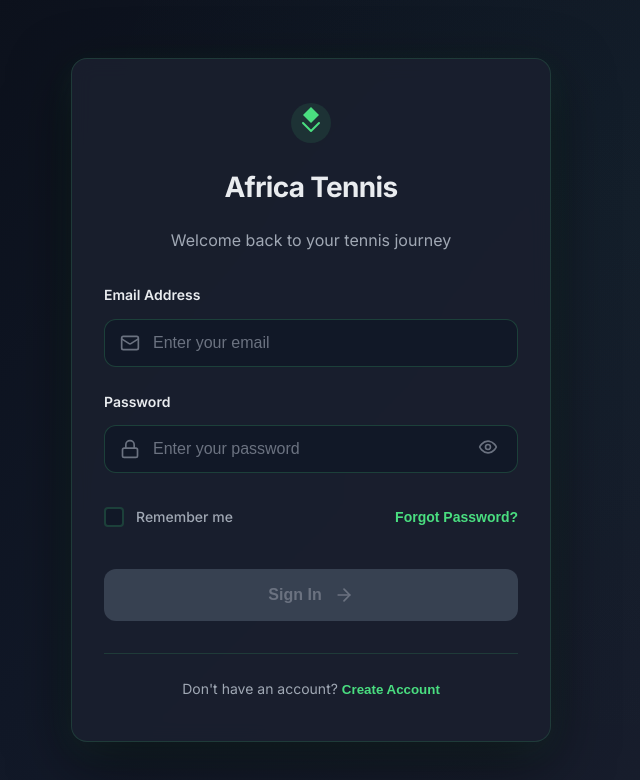
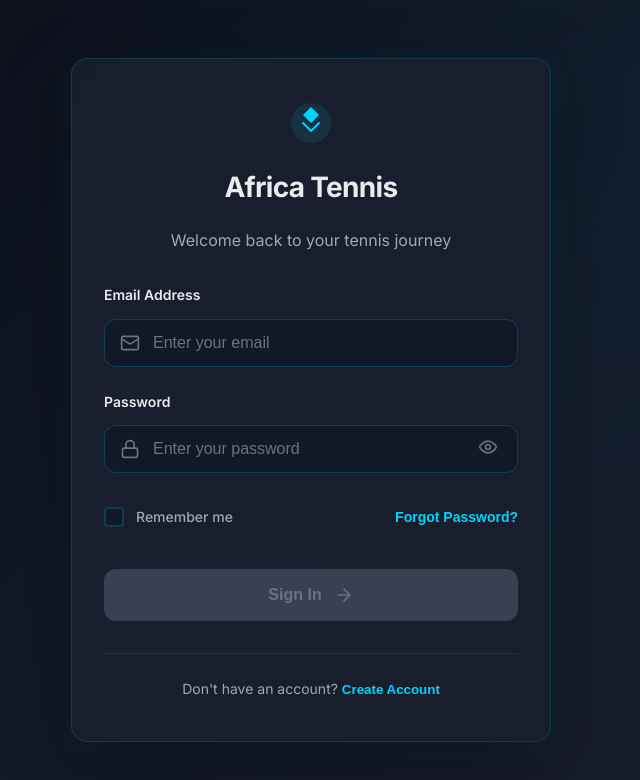
Before and after one commit to Blisterforanhour/ATR-app, a React (Vite) app: page / in a window 1280 px wide. Shown: the top 780 px of the page, without its empty margins (329-969 px from the left). Built offline with nearby package versions, Linux system fonts and the light colour scheme.

Commit message:
Update Button Styling to Futuristic Neon Blue

```diff
--- a/src/styles/dark-mode.css
+++ b/src/styles/dark-mode.css
@@ -1,12 +1,12 @@
 /* Dark Mode - "Midnight Protocol" Theme */
 .theme-dark {
   /* Primary Colors */
-  --quantum-cyan: #40dcff;
-  --nebula-purple: #aa55ff;
+  --quantum-cyan: #00d4ff;
+  --nebula-purple: #8b5cf6;
 
   /* Brand Colors */
-  --brand-forest: #4ade80;        /* Brighter green for dark mode */
-  --brand-forest-dark: #22c55e;   /* Darker variant */
+  --brand-forest: #00d4ff;        /* Changed to neon cyan */
+  --brand-forest-dark: #0099cc;   /* Darker neon cyan variant */
   --brand-sand: #fbbf24;          /* Warm yellow for dark mode */
   --brand-sand-light: #fcd34d;    /* Lighter variant */
 
@@ -30,19 +30,19 @@
 
   /* Login Specific Colors */
   --login-bg: linear-gradient(135deg, #0a0e17 0%, #111827 50%, #1a1f2e 100%);
-  --login-pattern: radial-gradient(circle at 75% 25%, #4ade80 0%, transparent 50%);
+  --login-pattern: radial-gradient(circle at 75% 25%, #00d4ff 0%, transparent 50%);
   --login-card-bg: rgba(26, 31, 46, 0.95);
-  --login-border: rgba(78, 222, 128, 0.15);
-  --login-shadow: 0 20px 60px rgba(0, 0, 0, 0.5), 0 8px 32px rgba(78, 222, 128, 0.1);
+  --login-border: rgba(0, 212, 255, 0.15);
+  --login-shadow: 0 20px 60px rgba(0, 0, 0, 0.5), 0 8px 32px rgba(0, 212, 255, 0.1);
 
   --login-text-primary: #e9ecef;
   --login-text-secondary: #a0a8b4;
   --login-text-muted: #6b7280;
 
   --login-input-bg: rgba(17, 24, 39, 0.8);
-  --login-input-border: rgba(78, 222, 128, 0.2);
-  --login-focus-ring: rgba(78, 222, 128, 0.2);
-  --login-hover-bg: rgba(78, 222, 128, 0.1);
+  --login-input-border: rgba(0, 212, 255, 0.2);
+  --login-focus-ring: rgba(0, 212, 255, 0.2);
+  --login-hover-bg: rgba(0, 212, 255, 0.1);
 
   --login-error: #ff3366;
   --login-error-bg: rgba(255, 51, 102, 0.1);
@@ -57,61 +57,61 @@
 
   /* Onboarding Specific Colors */
   --onboarding-bg: linear-gradient(135deg, #0a0e17 0%, #1a1f2e 25%, #2d1b69 50%, #1e3a8a 75%, #0f766e 100%);
-  --onboarding-pattern: radial-gradient(circle at 25% 75%, #4ade80 0%, transparent 50%),
-                        radial-gradient(circle at 75% 25%, #aa55ff 0%, transparent 50%),
-                        radial-gradient(circle at 50% 50%, #40dcff 0%, transparent 50%);
+  --onboarding-pattern: radial-gradient(circle at 25% 75%, #00d4ff 0%, transparent 50%),
+                        radial-gradient(circle at 75% 25%, #8b5cf6 0%, transparent 50%),
+                        radial-gradient(circle at 50% 50%, #00d4ff 0%, transparent 50%);
 
   --onboarding-card-bg: rgba(26, 31, 46, 0.9);
-  --onboarding-card-pattern: linear-gradient(45deg, #4ade80 0%, #aa55ff 50%, #40dcff 100%);
-  --onboarding-border: rgba(78, 222, 128, 0.2);
-  --onboarding-shadow: 0 25px 80px rgba(0, 0, 0, 0.6), 0 12px 40px rgba(78, 222, 128, 0.15);
+  --onboarding-card-pattern: linear-gradient(45deg, #00d4ff 0%, #8b5cf6 50%, #00d4ff 100%);
+  --onboarding-border: rgba(0, 212, 255, 0.2);
+  --onboarding-shadow: 0 25px 80px rgba(0, 0, 0, 0.6), 0 12px 40px rgba(0, 212, 255, 0.15);
 
   --onboarding-text-primary: #ffffff;
   --onboarding-text-secondary: #e2e8f0;
   --onboarding-text-muted: #94a3b8;
-  --onboarding-text-accent: #4ade80;
+  --onboarding-text-accent: #00d4ff;
 
-  --onboarding-icon-bg: linear-gradient(135deg, #4ade80 0%, #22c55e 100%);
+  --onboarding-icon-bg: linear-gradient(135deg, #00d4ff 0%, #0099cc 100%);
   --onboarding-icon-color: #ffffff;
-  --onboarding-icon-shadow: rgba(78, 222, 128, 0.4);
-  --onboarding-icon-accent: #4ade80;
+  --onboarding-icon-shadow: rgba(0, 212, 255, 0.4);
+  --onboarding-icon-accent: #00d4ff;
 
   --onboarding-input-bg: rgba(17, 24, 39, 0.8);
-  --onboarding-input-border: rgba(78, 222, 128, 0.2);
-  --onboarding-focus-color: #4ade80;
-  --onboarding-focus-ring: rgba(78, 222, 128, 0.2);
+  --onboarding-input-border: rgba(0, 212, 255, 0.2);
+  --onboarding-focus-color: #00d4ff;
+  --onboarding-focus-ring: rgba(0, 212, 255, 0.2);
 
   --onboarding-option-bg: rgba(17, 24, 39, 0.6);
-  --onboarding-option-border: rgba(78, 222, 128, 0.15);
-  --onboarding-option-hover: #4ade80;
-  --onboarding-option-hover-border: rgba(78, 222, 128, 0.4);
-  --onboarding-option-shadow: rgba(78, 222, 128, 0.2);
+  --onboarding-option-border: rgba(0, 212, 255, 0.15);
+  --onboarding-option-hover: #00d4ff;
+  --onboarding-option-hover-border: rgba(0, 212, 255, 0.4);
+  --onboarding-option-shadow: rgba(0, 212, 255, 0.2);
 
-  --onboarding-selected-bg: rgba(78, 222, 128, 0.1);
-  --onboarding-selected-border: #4ade80;
-  --onboarding-selected-shadow: rgba(78, 222, 128, 0.3);
-  --onboarding-selected-indicator: #4ade80;
-  --onboarding-indicator-ring: rgba(78, 222, 128, 0.3);
+  --onboarding-selected-bg: rgba(0, 212, 255, 0.1);
+  --onboarding-selected-border: #00d4ff;
+  --onboarding-selected-shadow: rgba(0, 212, 255, 0.3);
+  --onboarding-selected-indicator: #00d4ff;
+  --onboarding-indicator-ring: rgba(0, 212, 255, 0.3);
 
   --onboarding-rating-bg: rgba(17, 24, 39, 0.8);
-  --onboarding-rating-border: rgba(78, 222, 128, 0.2);
+  --onboarding-rating-border: rgba(0, 212, 255, 0.2);
 
-  --onboarding-button-bg: linear-gradient(135deg, #4ade80 0%, #22c55e 100%);
+  --onboarding-button-bg: linear-gradient(135deg, #00d4ff 0%, #0099cc 100%);
   --onboarding-button-text: #ffffff;
-  --onboarding-button-shadow: rgba(78, 222, 128, 0.4);
-  --onboarding-button-hover-shadow: rgba(78, 222, 128, 0.6);
+  --onboarding-button-shadow: rgba(0, 212, 255, 0.4);
+  --onboarding-button-hover-shadow: rgba(0, 212, 255, 0.6);
 
   --onboarding-disabled-bg: #374151;
   --onboarding-disabled-text: #9ca3af;
 
   /* Skill Level Colors */
-  --skill-beginner: #4ade80;
+  --skill-beginner: #00d4ff;
   --skill-intermediate: #fbbf24;
   --skill-advanced: #f97316;
 
   /* Border Colors */
-  --border-primary: rgba(78, 222, 128, 0.3);
-  --border-secondary: rgba(170, 85, 255, 0.3);
+  --border-primary: rgba(0, 212, 255, 0.3);
+  --border-secondary: rgba(139, 92, 246, 0.3);
   --border-subtle: rgba(255, 255, 255, 0.1);
   --border-muted: rgba(255, 255, 255, 0.05);
 
@@ -121,36 +121,36 @@
   --glass-highlight: rgba(255, 255, 255, 0.05);
 
   /* Shadow Colors */
-  --shadow-quantum: rgba(64, 220, 255, 0.4);
-  --shadow-nebula: rgba(170, 85, 255, 0.4);
+  --shadow-quantum: rgba(0, 212, 255, 0.4);
+  --shadow-nebula: rgba(139, 92, 246, 0.4);
   --shadow-standard: rgba(0, 0, 0, 0.5);
   --shadow-elevated: rgba(0, 0, 0, 0.8);
 
   /* Gradient Stops */
-  --gradient-primary: linear-gradient(135deg, var(--brand-forest), var(--brand-forest-dark));
+  --gradient-primary: linear-gradient(135deg, #00d4ff 0%, #0099cc 50%, #8b5cf6 100%);
   --gradient-success: linear-gradient(135deg, var(--success-green), var(--quantum-cyan));
   --gradient-error: linear-gradient(135deg, var(--error-pink), var(--warning-orange));
-  --gradient-hero: linear-gradient(135deg, var(--brand-forest), var(--nebula-purple), var(--accent-yellow), var(--success-green));
+  --gradient-hero: linear-gradient(135deg, #00d4ff 0%, #8b5cf6 35%, #ffdc00 70%, #00ffaa 100%);
 
   /* Interactive States */
   --hover-bg: rgba(255, 255, 255, 0.05);
   --active-bg: rgba(255, 255, 255, 0.1);
-  --focus-ring: var(--brand-forest);
+  --focus-ring: #00d4ff;
 
   /* Component-specific */
   --input-bg: rgba(17, 24, 39, 0.8);
   --input-border: var(--border-subtle);
-  --input-focus-border: var(--brand-forest);
+  --input-focus-border: #00d4ff;
 
   --button-primary-bg: var(--gradient-primary);
-  --button-secondary-bg: rgba(78, 222, 128, 0.2);
+  --button-secondary-bg: rgba(0, 212, 255, 0.2);
   --button-danger-bg: var(--gradient-error);
 
   --modal-backdrop: rgba(10, 14, 23, 0.8);
   --modal-bg: var(--glass-bg);
 
   /* Rating Colors */
-  --rating-beginner: #4ade80;
+  --rating-beginner: #00d4ff;
   --rating-intermediate: #fbbf24;
   --rating-advanced: #f97316;
   --rating-expert: #ef4444;
--- a/src/styles/light-mode.css
+++ b/src/styles/light-mode.css
@@ -1,12 +1,12 @@
 /* Light Mode - "Glacier White" Theme - Enhanced for Readability & Comfort */
 .theme-light {
   /* === PRIMARY COLORS === */
-  --quantum-cyan: #0369a1;        /* HEX: #0369a1 | RGB: 3, 105, 161 */
+  --quantum-cyan: #0066cc;        /* HEX: #0066cc | RGB: 0, 102, 204 */
   --nebula-purple: #7c3aed;       /* HEX: #7c3aed | RGB: 124, 58, 237 */
 
   /* === BRAND COLORS === */
-  --brand-forest: #2C5530;        /* HEX: #2C5530 | RGB: 44, 85, 48 */
-  --brand-forest-dark: #1e3a21;   /* HEX: #1e3a21 | RGB: 30, 58, 33 */
+  --brand-forest: #0066cc;        /* HEX: #0066cc | RGB: 0, 102, 204 */
+  --brand-forest-dark: #004499;   /* HEX: #004499 | RGB: 0, 68, 153 */
   --brand-sand: #F5DEB3;          /* HEX: #F5DEB3 | RGB: 245, 222, 179 */
   --brand-sand-light: #faf6ed;    /* HEX: #faf6ed | RGB: 250, 246, 237 */
 
@@ -30,19 +30,19 @@
 
   /* === LOGIN SPECIFIC COLORS === */
   --login-bg: linear-gradient(135deg, #faf6ed 0%, #f8fafc 50%, #ffffff 100%);
-  --login-pattern: radial-gradient(circle at 25% 25%, #2C5530 0%, transparent 50%);
+  --login-pattern: radial-gradient(circle at 25% 25%, #0066cc 0%, transparent 50%);
   --login-card-bg: rgba(255, 255, 255, 0.95);
-  --login-border: rgba(44, 85, 48, 0.08);
-  --login-shadow: 0 20px 60px rgba(44, 85, 48, 0.08), 0 8px 32px rgba(0, 0, 0, 0.04);
+  --login-border: rgba(0, 102, 204, 0.08);
+  --login-shadow: 0 20px 60px rgba(0, 102, 204, 0.08), 0 8px 32px rgba(0, 0, 0, 0.04);
 
   --login-text-primary: #0f172a;
   --login-text-secondary: #475569;
   --login-text-muted: #64748b;
 
   --login-input-bg: rgba(255, 255, 255, 0.98);
-  --login-input-border: rgba(44, 85, 48, 0.15);
-  --login-focus-ring: rgba(44, 85, 48, 0.1);
-  --login-hover-bg: rgba(44, 85, 48, 0.05);
+  --login-input-border: rgba(0, 102, 204, 0.15);
+  --login-focus-ring: rgba(0, 102, 204, 0.1);
+  --login-hover-bg: rgba(0, 102, 204, 0.05);
 
   --login-error: #dc2626;
   --login-error-bg: rgba(220, 38, 38, 0.05);
@@ -57,60 +57,60 @@
 
   /* === ONBOARDING SPECIFIC COLORS === */
   --onboarding-bg: linear-gradient(135deg, #faf6ed 0%, #f0f9ff 25%, #ede9fe 50%, #ecfdf5 75%, #f0fdfa 100%);
-  --onboarding-pattern: radial-gradient(circle at 75% 25%, #2C5530 0%, transparent 50%),
+  --onboarding-pattern: radial-gradient(circle at 75% 25%, #0066cc 0%, transparent 50%),
                         radial-gradient(circle at 25% 75%, #7c3aed 0%, transparent 50%),
-                        radial-gradient(circle at 50% 50%, #0369a1 0%, transparent 50%);
+                        radial-gradient(circle at 50% 50%, #0066cc 0%, transparent 50%);
 
   --onboarding-card-bg: rgba(255, 255, 255, 0.95);
-  --onboarding-card-pattern: linear-gradient(45deg, #2C5530 0%, #7c3aed 50%, #0369a1 100%);
-  --onboarding-border: rgba(44, 85, 48, 0.12);
-  --onboarding-shadow: 0 25px 80px rgba(44, 85, 48, 0.12), 0 12px 40px rgba(0, 0, 0, 0.08);
+  --onboarding-card-pattern: linear-gradient(45deg, #0066cc 0%, #7c3aed 50%, #0066cc 100%);
+  --onboarding-border: rgba(0, 102, 204, 0.12);
+  --onboarding-shadow: 0 25px 80px rgba(0, 102, 204, 0.12), 0 12px 40px rgba(0, 0, 0, 0.08);
 
   --onboarding-text-primary: #0f172a;
   --onboarding-text-secondary: #475569;
   --onboarding-text-muted: #64748b;
-  --onboarding-text-accent: #2C5530;
+  --onboarding-text-accent: #0066cc;
 
-  --onboarding-icon-bg: linear-gradient(135deg, #2C5530 0%, #1e3a21 100%);
+  --onboarding-icon-bg: linear-gradient(135deg, #0066cc 0%, #004499 100%);
   --onboarding-icon-color: #ffffff;
-  --onboarding-icon-shadow: rgba(44, 85, 48, 0.3);
-  --onboarding-icon-accent: #2C5530;
+  --onboarding-icon-shadow: rgba(0, 102, 204, 0.3);
+  --onboarding-icon-accent: #0066cc;
 
   --onboarding-input-bg: rgba(255, 255, 255, 0.98);
-  --onboarding-input-border: rgba(44, 85, 48, 0.15);
-  --onboarding-focus-color: #2C5530;
-  --onboarding-focus-ring: rgba(44, 85, 48, 0.1);
+  --onboarding-input-border: rgba(0, 102, 204, 0.15);
+  --onboarding-focus-color: #0066cc;
+  --onboarding-focus-ring: rgba(0, 102, 204, 0.1);
 
   --onboarding-option-bg: rgba(255, 255, 255, 0.8);
-  --onboarding-option-border: rgba(44, 85, 48, 0.12);
-  --onboarding-option-hover: #2C5530;
-  --onboarding-option-hover-border: rgba(44, 85, 48, 0.3);
-  --onboarding-option-shadow: rgba(44, 85, 48, 0.15);
+  --onboarding-option-border: rgba(0, 102, 204, 0.12);
+  --onboarding-option-hover: #0066cc;
+  --onboarding-option-hover-border: rgba(0, 102, 204, 0.3);
+  --onboarding-option-shadow: rgba(0, 102, 204, 0.15);
 
-  --onboarding-selected-bg: rgba(44, 85, 48, 0.05);
-  --onboarding-selected-border: #2C5530;
-  --onboarding-selected-shadow: rgba(44, 85, 48, 0.2);
-  --onboarding-selected-indicator: #2C5530;
-  --onboarding-indicator-ring: rgba(44, 85, 48, 0.2);
+  --onboarding-selected-bg: rgba(0, 102, 204, 0.05);
+  --onboarding-selected-border: #0066cc;
+  --onboarding-selected-shadow: rgba(0, 102, 204, 0.2);
+  --onboarding-selected-indicator: #0066cc;
+  --onboarding-indicator-ring: rgba(0, 102, 204, 0.2);
 
   --onboarding-rating-bg: rgba(255, 255, 255, 0.9);
-  --onboarding-rating-border: rgba(44, 85, 48, 0.15);
+  --onboarding-rating-border: rgba(0, 102, 204, 0.15);
 
-  --onboarding-button-bg: linear-gradient(135deg, #2C5530 0%, #1e3a21 100%);
+  --onboarding-button-bg: linear-gradient(135deg, #0066cc 0%, #004499 100%);
   --onboarding-button-text: #ffffff;
-  --onboarding-button-shadow: rgba(44, 85, 48, 0.3);
-  --onboarding-button-hover-shadow: rgba(44, 85, 48, 0.4);
+  --onboarding-button-shadow: rgba(0, 102, 204, 0.3);
+  --onboarding-button-hover-shadow: rgba(0, 102, 204, 0.4);
 
   --onboarding-disabled-bg: #e2e8f0;
   --onboarding-disabled-text: #94a3b8;
 
   /* === SKILL LEVEL COLORS === */
-  --skill-beginner: #059669;
+  --skill-beginner: #0066cc;
   --skill-intermediate: #d97706;
   --skill-advanced: #dc2626;
 
   /* === BORDER COLORS === */
-  --border-primary: rgba(44, 85, 48, 0.3);
+  --border-primary: rgba(0, 102, 204, 0.3);
   --border-secondary: rgba(124, 58, 237, 0.3);
   --border-subtle: rgba(15, 23, 42, 0.12);
   --border-muted: rgba(15, 23, 42, 0.06);
@@ -121,36 +121,36 @@
   --glass-highlight: rgba(255, 255, 255, 0.95);
 
   /* === SHADOW COLORS === */
-  --shadow-quantum: rgba(3, 105, 161, 0.25);
+  --shadow-quantum: rgba(0, 102, 204, 0.25);
   --shadow-nebula: rgba(124, 58, 237, 0.25);
   --shadow-standard: rgba(15, 23, 42, 0.08);
   --shadow-elevated: rgba(15, 23, 42, 0.12);
 
   /* === GRADIENT DEFINITIONS === */
-  --gradient-primary: linear-gradient(135deg, #2C5530 0%, #1e3a21 100%);
-  --gradient-success: linear-gradient(135deg, #059669 0%, #0369a1 100%);
+  --gradient-primary: linear-gradient(135deg, #0066cc 0%, #004499 50%, #7c3aed 100%);
+  --gradient-success: linear-gradient(135deg, #059669 0%, #0066cc 100%);
   --gradient-error: linear-gradient(135deg, #dc2626 0%, #d97706 100%);
-  --gradient-hero: linear-gradient(135deg, #2C5530 0%, #7c3aed 35%, #ca8a04 70%, #059669 100%);
+  --gradient-hero: linear-gradient(135deg, #0066cc 0%, #7c3aed 35%, #ca8a04 70%, #059669 100%);
 
   /* === INTERACTIVE STATES === */
   --hover-bg: rgba(15, 23, 42, 0.04);
   --active-bg: rgba(15, 23, 42, 0.08);
-  --focus-ring: #2C5530;
+  --focus-ring: #0066cc;
 
   /* === COMPONENT-SPECIFIC COLORS === */
   --input-bg: rgba(255, 255, 255, 0.95);
   --input-border: rgba(15, 23, 42, 0.15);
-  --input-focus-border: #2C5530;
+  --input-focus-border: #0066cc;
 
   --button-primary-bg: var(--gradient-primary);
-  --button-secondary-bg: rgba(44, 85, 48, 0.08);
+  --button-secondary-bg: rgba(0, 102, 204, 0.08);
   --button-danger-bg: var(--gradient-error);
 
   --modal-backdrop: rgba(15, 23, 42, 0.4);
   --modal-bg: var(--glass-bg);
 
   /* === RATING COLORS === */
-  --rating-beginner: #059669;
+  --rating-beginner: #0066cc;
   --rating-intermediate: #d97706;
   --rating-advanced: #dc2626;
   --rating-expert: #991b1b;
@@ -170,7 +170,7 @@
   box-shadow:
     0 4px 12px rgba(15, 23, 42, 0.1),
     0 8px 24px rgba(15, 23, 42, 0.08);
-  border-color: rgba(44, 85, 48, 0.2);
+  border-color: rgba(0, 102, 204, 0.2);
 }
 
 /* Modal Enhancements */
@@ -185,25 +185,25 @@
 .theme-light .btn-primary {
   background: var(--gradient-primary);
   box-shadow:
-    0 2px 8px rgba(44, 85, 48, 0.2),
-    0 4px 16px rgba(44, 85, 48, 0.1);
+    0 2px 8px rgba(0, 102, 204, 0.2),
+    0 4px 16px rgba(0, 102, 204, 0.1);
 }
 
 .theme-light .btn-primary:hover {
   box-shadow:
-    0 4px 16px rgba(44, 85, 48, 0.25),
-    0 8px 32px rgba(44, 85, 48, 0.15);
+    0 4px 16px rgba(0, 102, 204, 0.25),
+    0 8px 32px rgba(0, 102, 204, 0.15);
 }
 
 .theme-light .btn-secondary {
-  background: rgba(44, 85, 48, 0.06);
-  border: 1px solid rgba(44, 85, 48, 0.2);
-  color: #2C5530;
+  background: rgba(0, 102, 204, 0.06);
+  border: 1px solid rgba(0, 102, 204, 0.2);
+  color: #0066cc;
 }
 
 .theme-light .btn-secondary:hover {
-  background: rgba(44, 85, 48, 0.1);
-  border-color: rgba(44, 85, 48, 0.3);
+  background: rgba(0, 102, 204, 0.1);
+  border-color: rgba(0, 102, 204, 0.3);
 }
 
 .theme-light .btn-ghost {
@@ -235,9 +235,9 @@
 }
 
 .theme-light .sidebar-nav-item.active {
-  background: rgba(44, 85, 48, 0.08);
-  color: #2C5530;
-  border: 1px solid rgba(44, 85, 48, 0.2);
+  background: rgba(0, 102, 204, 0.08);
+  color: #0066cc;
+  border: 1px solid rgba(0, 102, 204, 0.2);
 }
 
 /* Form Enhancements */
@@ -252,10 +252,10 @@
 .theme-light .form-input:focus,
 .theme-light .form-select:focus,
 .theme-light .form-textarea:focus {
-  border-color: #2C5530;
+  border-color: #0066cc;
   box-shadow:
-    0 0 0 3px rgba(44, 85, 48, 0.08),
-    0 2px 8px rgba(44, 85, 48, 0.04);
+    0 0 0 3px rgba(0, 102, 204, 0.08),
+    0 2px 8px rgba(0, 102, 204, 0.04);
 }
 
 .theme-light .form-input::placeholder {
@@ -265,7 +265,7 @@
 /* Loading Spinner */
 .theme-light .loading-spinner {
   border-color: rgba(15, 23, 42, 0.1);
-  border-top-color: #2C5530;
+  border-top-color: #0066cc;
 }
 
 /* Dashboard Welcome Section - Light Mode Specific */
@@ -284,11 +284,11 @@
 
 .theme-light .dashboard-welcome::before {
   background: linear-gradient(45deg,
-    rgba(44, 85, 48, 0.3) 0%,
+    rgba(0, 102, 204, 0.3) 0%,
     rgba(124, 58, 237, 0.3) 25%,
     rgba(5, 150, 105, 0.3) 50%,
     rgba(202, 138, 4, 0.3) 75%,
-    rgba(44, 85, 48, 0.3) 100%
+    rgba(0, 102, 204, 0.3) 100%
   );
 }
 
@@ -317,12 +317,12 @@
   box-shadow:
     0 4px 16px rgba(15, 23, 42, 0.08),
     0 8px 32px rgba(15, 23, 42, 0.04);
-  border-color: rgba(44, 85, 48, 0.15);
+  border-color: rgba(0, 102, 204, 0.15);
 }
 
 /* Player Cards */
 .theme-light .player-avatar {
-  box-shadow: 0 4px 12px rgba(44, 85, 48, 0.15);
+  box-shadow: 0 4px 12px rgba(0, 102, 204, 0.15);
 }
 
 /* Tournament and Match Cards */
@@ -359,7 +359,7 @@
 .theme-light .form-input:focus,
 .theme-light .form-select:focus,
 .theme-light .form-textarea:focus {
-  outline: 2px solid #2C5530;
+  outline: 2px solid #0066cc;
   outline-offset: 2px;
 }
 
@@ -370,7 +370,7 @@
     --text-subtle: #333333;
     --border-subtle: rgba(0, 0, 0, 0.2);
     --shadow-standard: rgba(0, 0, 0, 0.15);
-    --brand-forest: #1a3d1e;
+    --brand-forest: #004499;
   }
 
   .theme-light .card,
@@ -379,7 +379,7 @@
   }
 
   .theme-light .btn-primary {
-    border: 2px solid #2C5530;
+    border: 2px solid #0066cc;
   }
 }
 
```
Also changed, not shown: src/styles/shared.css (+39 -1 lines).
